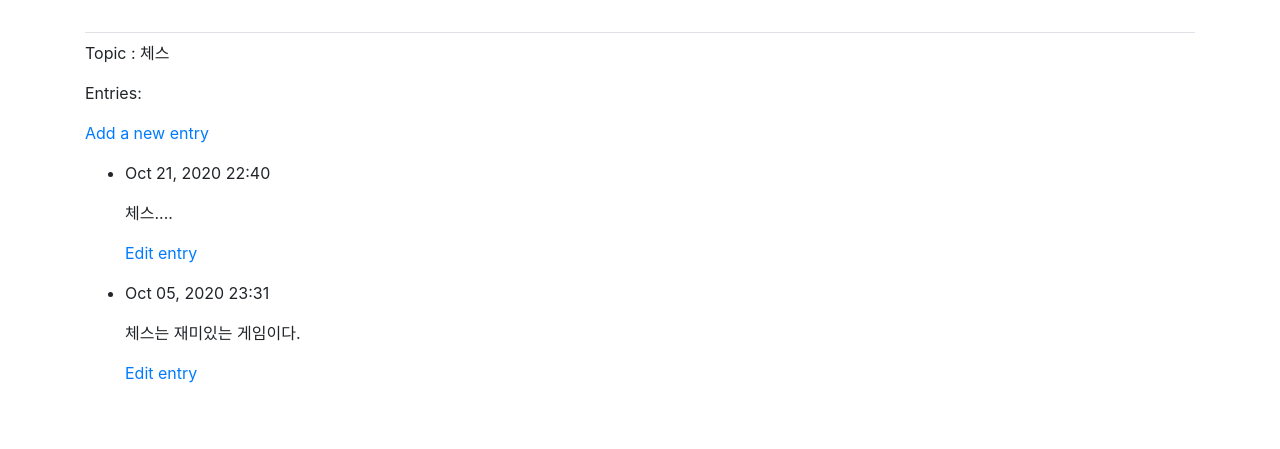
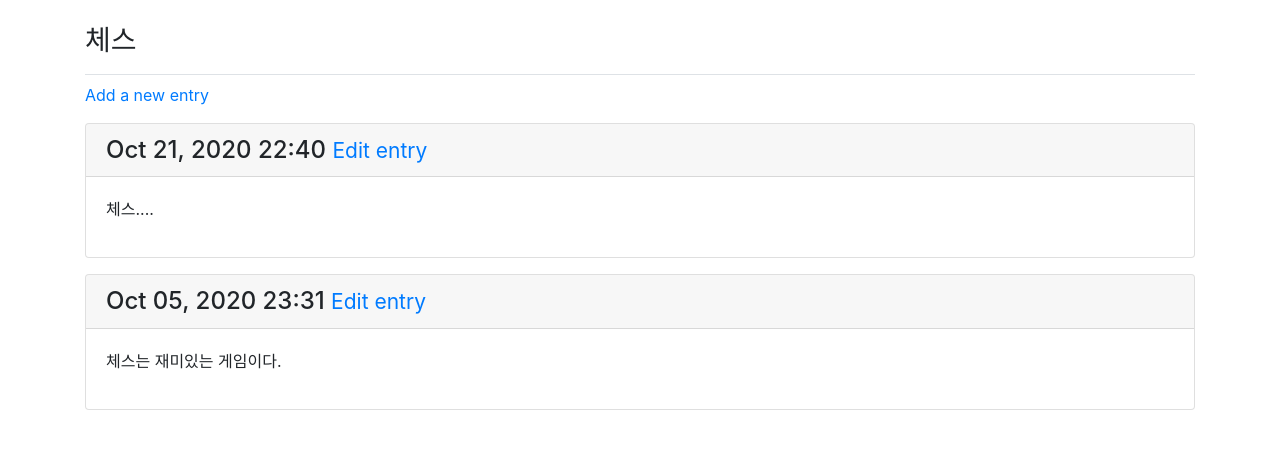
Before and after one commit to blusky10/study_python, a Django app: page /topics/1/ in a window 1280 px wide. Shown: the part 58-507 px from the top of the page. Run offline with Django 3.2, Linux system fonts and the light colour scheme; a user stored in the database is signed in; data comes from the database, SQL or seed files in the repository; some libraries are stand-ins or nearby versions.

Commit message:
topic 디자인 수정

```diff
--- a/firstPython/web/learning_log/learning_logs/templates/learning_logs/topic.html
+++ b/firstPython/web/learning_log/learning_logs/templates/learning_logs/topic.html
@@ -1,26 +1,24 @@
 {% extends "learning_logs/base.html" %}
 
+{% block page_header %}
+    <h3>{{topic}}</h3>
+{% endblock page_header %}
+
 {% block content %}
+    <p><a href="{% url 'learning_logs:new_entry' topic.id %}">Add a new entry</a></p>
+    {% for entry in entries %}
+        <div class="card mb-3">
+            <h4 class="card-header">
+                {{ entry.date_added|date:'M d, Y H:i' }}
+                <small><a href="{% url 'learning_logs:edit_entry' entry.id %}">Edit entry</a></small>
+            </h4>
+            <div class="card-body">
+                {{ entry.text|linebreaks}}
+            </div>
+        </div>
 
-    <p>Topic : {{topic}}</p>
-    <p>Entries:</p>
-    <p>
-        <a href="{% url 'learning_logs:new_entry' topic.id %}">Add a new entry</a>
-    </p>
-    <ul>
-    {% for entry in entries %}
-        <li>
-            <p>{{ entry.date_added|date:'M d, Y H:i' }}</p>
-            <p>{{ entry.text|linebreaks }}</p>
-            <p>
-                <a href="{% url 'learning_logs:edit_entry' entry.id %}">Edit entry</a>
-            </p>
-        </li>
     {% empty %}
-        <li>
-            There are no entries for this topic yet.
-        </li>
+        <p>There are no entries for this topic yet.</p>
     {% endfor %}
-    </ul>
 
 {% endblock content %}
```
Also changed, not shown: firstPython/web/learning_log/learning_logs/templates/learning_logs/topics.html (+8 -5 lines).
